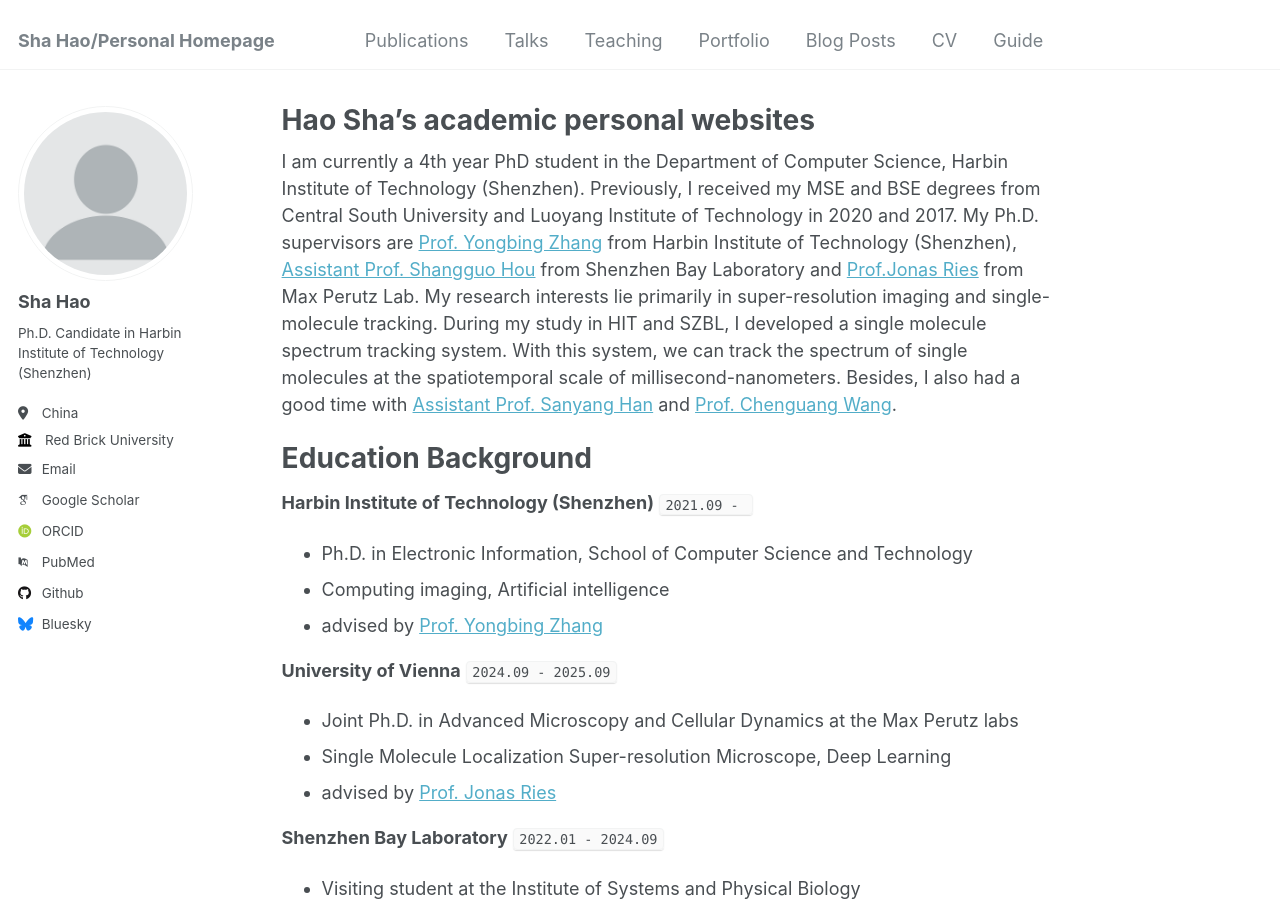
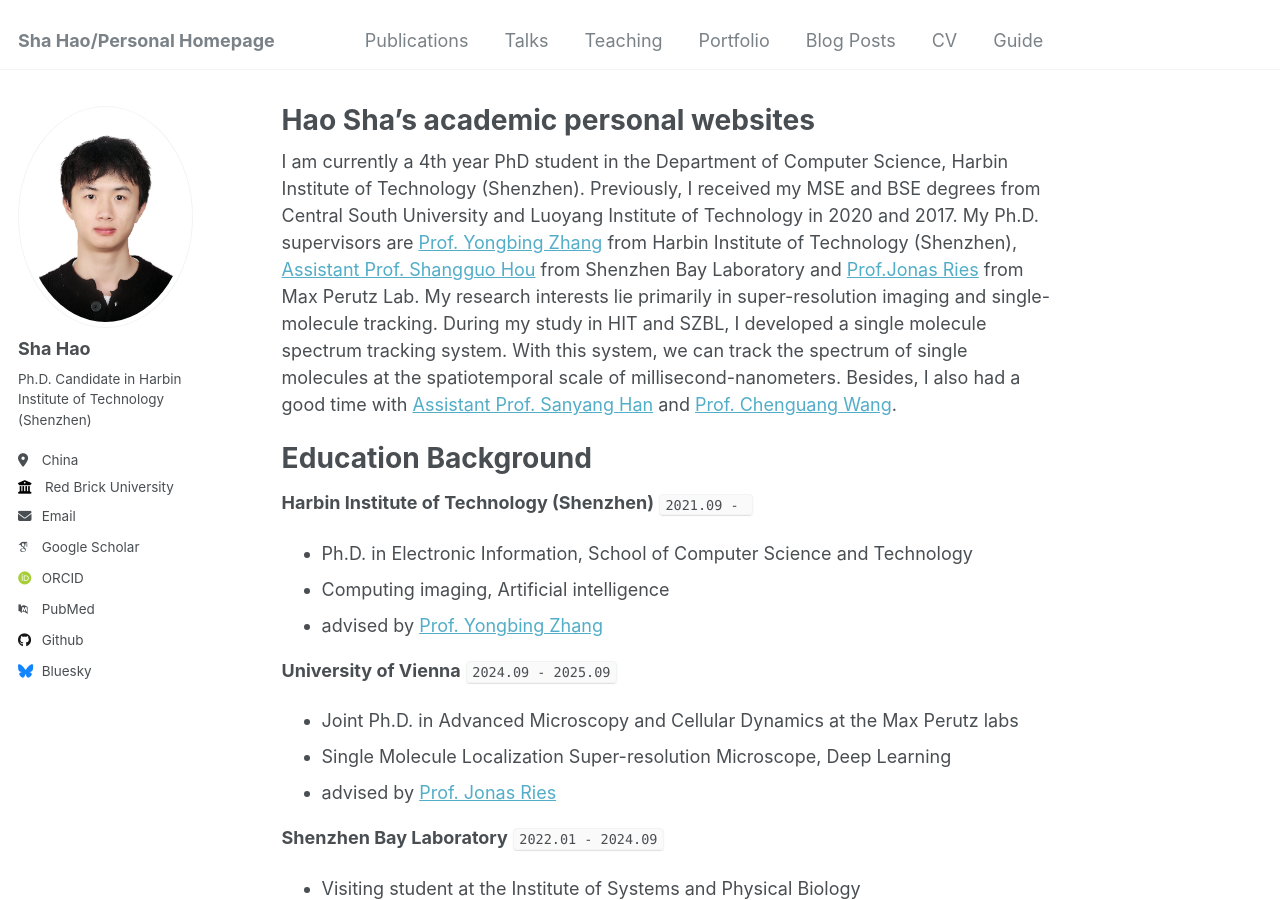
Before and after one commit to hitsh95/shahao, a Jekyll site: the page built from _pages/about.md, in a window 1280 px wide and 900 px high. Built offline with Jekyll 4.4.1, drawn with Linux system fonts in a browser that asks for light colours; some web fonts are replaced.

Commit message:
Update _config.yml

```diff
--- a/_config.yml
+++ b/_config.yml
@@ -12,16 +12,16 @@
 title_separator          : "-"
 name                     : &name "Sha Hao"
 description              : &description "Personal Homepage"
-url                      : https://academicpages.github.io # the base hostname & protocol for your site e.g. "https://mmistakes.github.io"
+url                      : https://shahao.github.io # the base hostname & protocol for your site e.g. "https://mmistakes.github.io"
 baseurl                  : "" # the subpath of your site, e.g. "/blog"
-repository               : "academicpages/academicpages.github.io"
+repository               : "hitsh95/shahao.github.io"
 
 # Site Author - The following control what appear as part of the author content on the side bar.
 #               If a field is blank the icon and link will not appear, otherwise it will be shown.
 #               Additional customization can be done by editing /_includes/author-profile.html
 author:
   # Biographic information
-  avatar           : "profile.png"
+  avatar           : "头像.png"
   name             : "Sha Hao"
   pronouns         : # example: "she/her"
   bio              : "Ph.D. Candidate in Harbin Institute of Technology (Shenzhen)"
```
